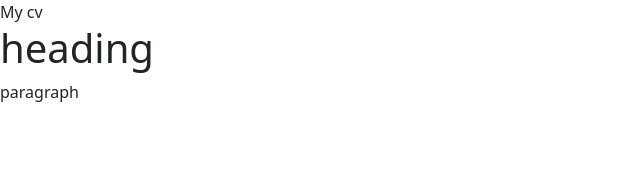
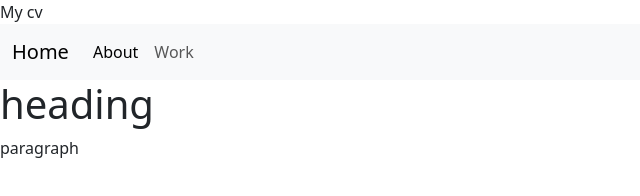
Before and after one commit to deadr1pley/my-cv, a plain HTML site: page index.html in a window 1280 px wide. Shown: the whole page, without its empty margins (0-640 px from the left). Drawn offline with nearby package versions, Linux system fonts and the light colour scheme.

Commit message:
Add a navbar

```diff
--- a/index.html
+++ b/index.html
@@ -20,7 +20,30 @@
 </head>
 
 <body>
-    <h1>heading</h1>
+    <!-- Navbar -->
+<section>
+    <nav class="navbar navbar-expand-lg bg-body-tertiary">
+  <div class="container-fluid">
+    <a class="navbar-brand" href="#">Home</a>
+    <button class="navbar-toggler" type="button" data-bs-toggle="collapse" data-bs-target="#navbarNav" aria-controls="navbarNav" aria-expanded="false" aria-label="Toggle navigation">
+      <span class="navbar-toggler-icon"></span>
+    </button>
+    <div class="collapse navbar-collapse" id="navbarNav">
+      <ul class="navbar-nav">
+        <li class="nav-item">
+          <a class="nav-link active" aria-current="page" href="#">About</a>
+        </li>
+        <li class="nav-item">
+          <a class="nav-link" href="#">Work</a>
+        </li>
+      </ul>
+    </div>
+  </div>
+</nav>
+</section>
+
+<!-- Heading-->
+<h1>heading</h1>
     <p>paragraph</p>
 
     <!-- Bootstrap JS -->
```
